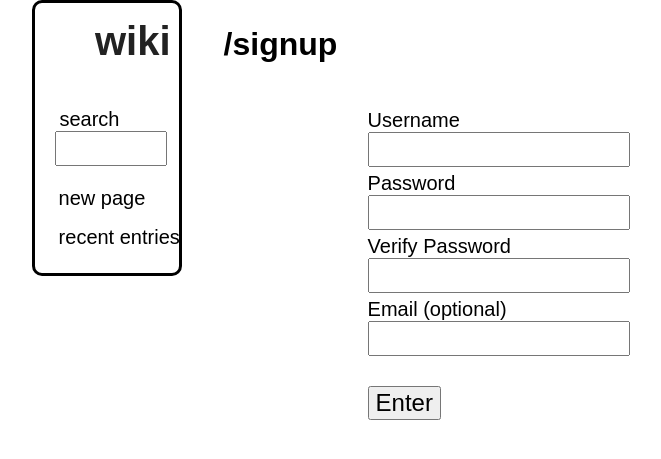
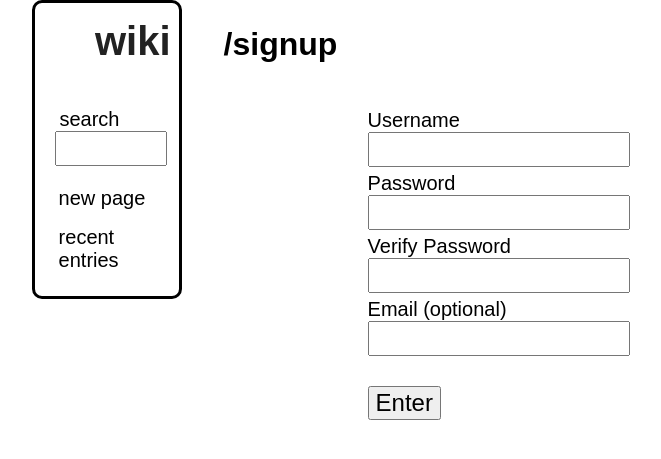
Before and after one commit to TylerCuster/wiki, a Python web app: template templates/signup.html in a window 1280 px wide. Shown: the part 48-507 px from the top of the page, without its empty margins (26-687 px from the left). Run offline with Jinja, Linux system fonts and the light colour scheme; the template is opened without the code that fills it, so the values that code supplies are empty.

Commit message:
fixed recent entries label so it displays nicer in chrome

```diff
--- a/static/styles.css
+++ b/static/styles.css
@@ -111,6 +111,11 @@ a.nav-newpage-link:hover {
 	color: #700;
 }
 
+#nav-recent-entries-label {
+	margin-right: 0.2em;
+	margin-bottom: 0.1em;
+}
+
 #nav-entries {
 	margin-top: 0.9em;
 	float: left;
--- a/templates/base.html
+++ b/templates/base.html
@@ -46,7 +46,9 @@
 			<label><a class="nav-newpage-link" href="/newpage">new page</a></label>
 			</div>
 
+			<div id="nav-recent-entries-label">
 			<label>recent entries</label>
+			</div>
 			{% for entry in nav_entries %}
 			<li>
 				<a class="reg-link" href="{{entry.subject}}">{{entry.subject[:10]}}</a>
```
Also changed, not shown: 1 other file.
